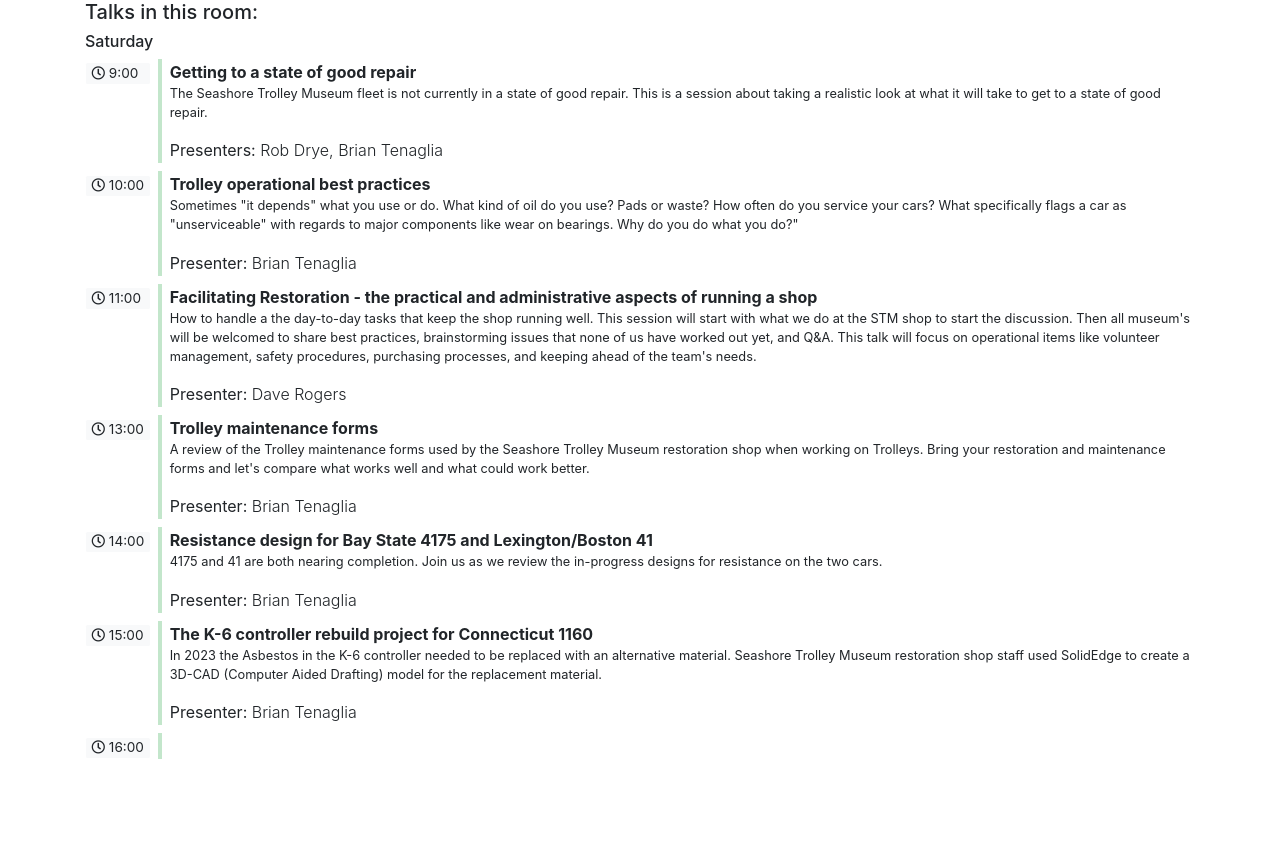
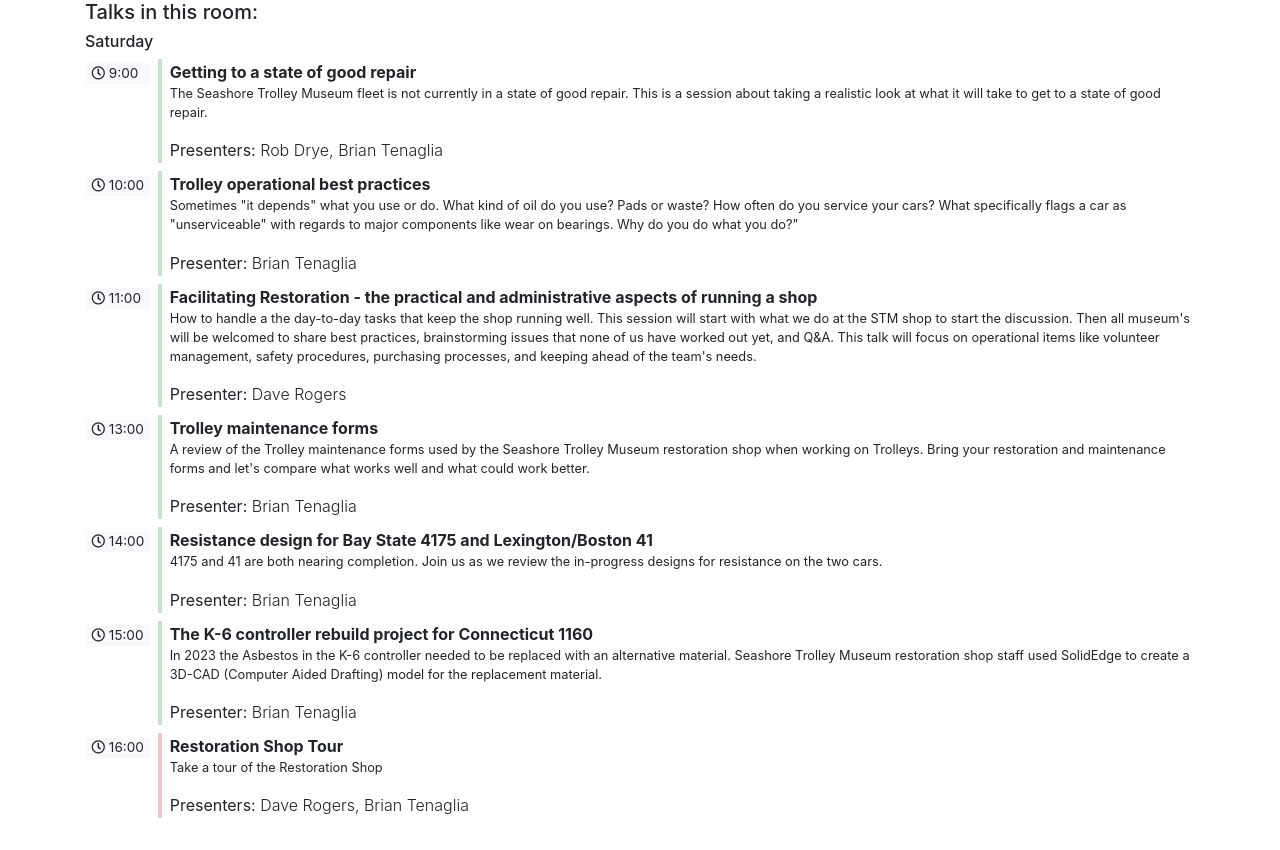
Before and after one commit to NEATOWinterfest/neatowinterfest.org, a Jekyll site: the page built from _rooms/restoration-shop.md, in a window 1280 px wide and 900 px high, scrolled down 659 px, cut to the strip 50-900 px from the top of the window. Built offline with Jekyll 4.4.1, drawn with Linux system fonts in a browser that asks for light colours; before the commit the page ends 1500 px from its top, so only the background shows below that.

Commit message:
spelling mistake on shop tour

```diff
--- a/_data/program.yml
+++ b/_data/program.yml
@@ -152,7 +152,7 @@
         time_start: "15:00"
         time_end: "15:45"
 
-      - name: "Resoration Shop Tour"
+      - name: "Restoration Shop Tour"
         time_start: "16:00"
         time_end: "16:45"
 
```
